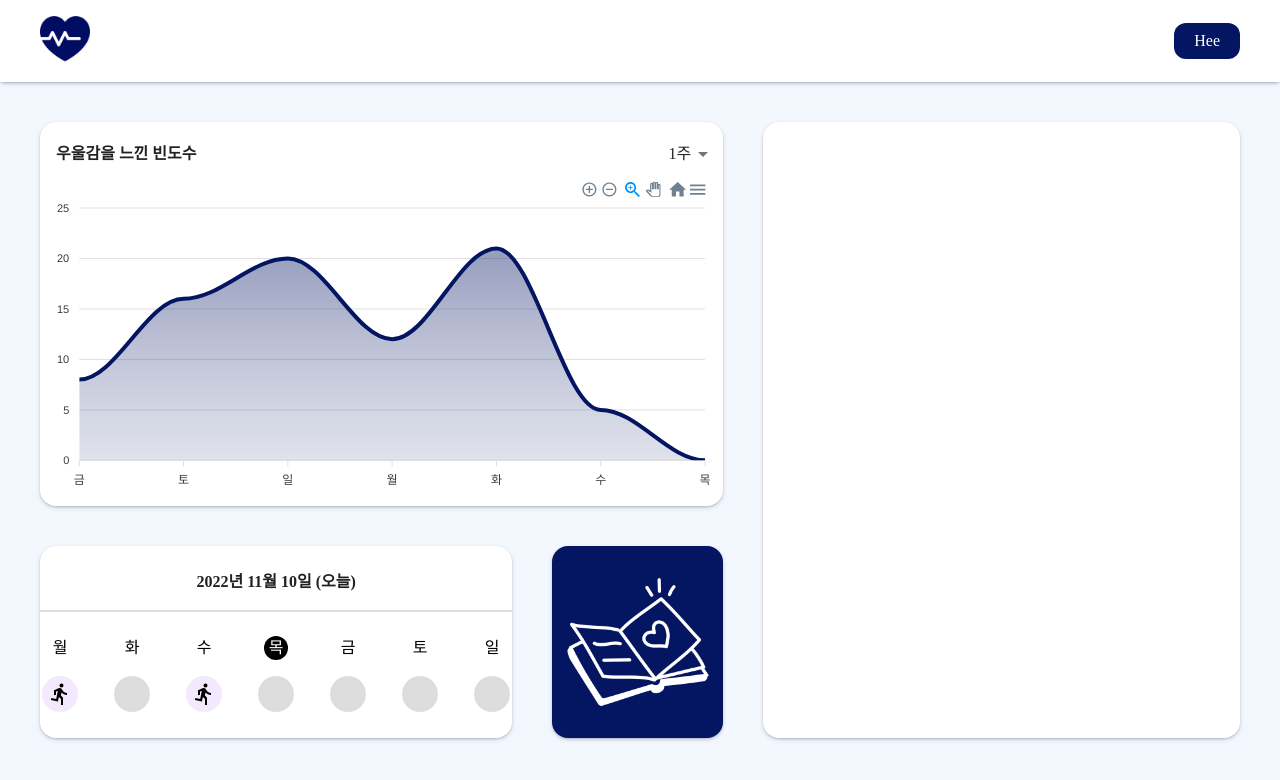
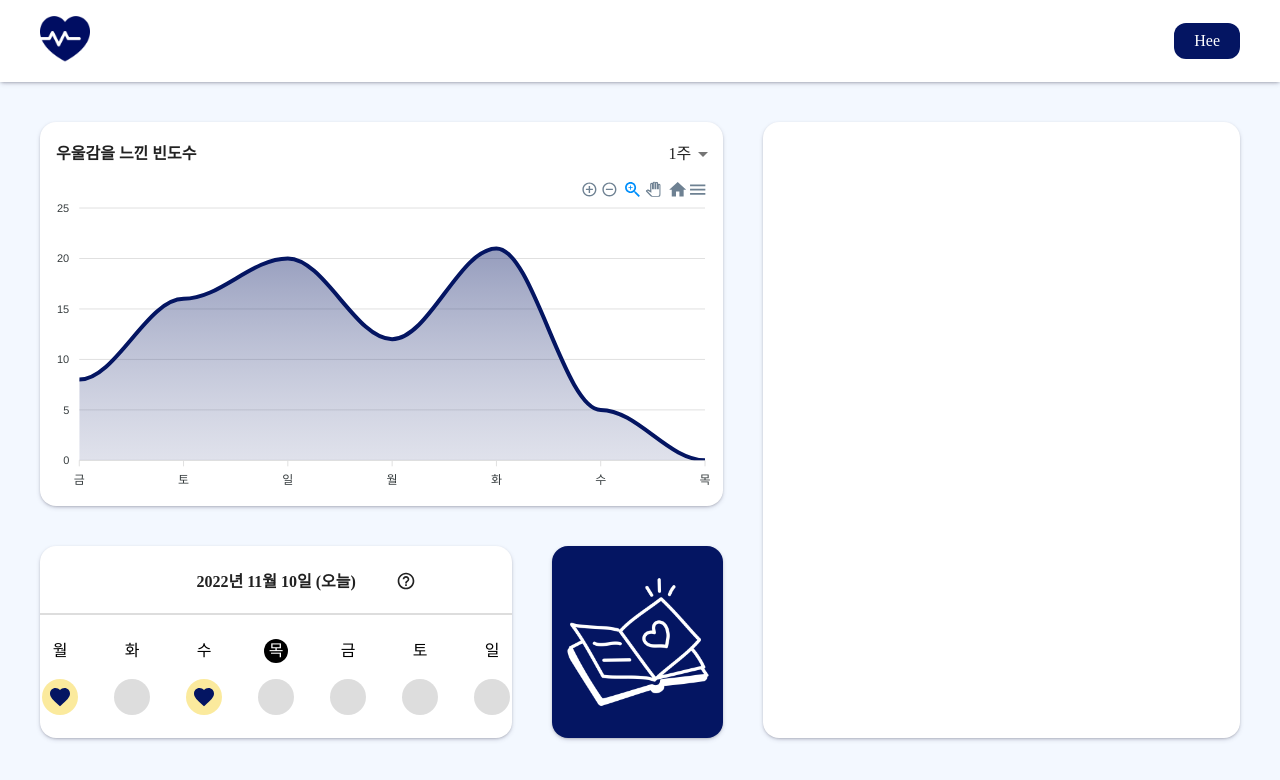
Before and after one commit to 0hee0/2022-HCI-Capstone, a React (Create React App) app in the folder comfort-fe/: page / in a window 1280 px wide. Shown: the top 780 px of the page. Built offline with nearby package versions, Linux system fonts and the light colour scheme; a web font is replaced by a local one.

Commit message:
feat: update checkbox style & add tooltip

```diff
--- a/comfort-fe/src/components/Checklist.js
+++ b/comfort-fe/src/components/Checklist.js
@@ -1,7 +1,9 @@
 import React, { useEffect, useState } from 'react';
 import { dateToString, getDays } from '../utils/format';
-import { Box, Typography, Stack, Button } from '@mui/material';
+import { Box, Typography, Stack, Button, Tooltip } from '@mui/material';
 import DirectionsRunIcon from '@mui/icons-material/DirectionsRun';
+import FavoriteIcon from '@mui/icons-material/Favorite';
+import HelpOutlineIcon from '@mui/icons-material/HelpOutline';
 
 
 function Checklist() {
@@ -29,8 +31,13 @@ function Checklist() {
 
     return (
         <Stack py={3} spacing={1} justifyContent="center" alignItems="center">
-            <Typography fontWeight="700">{dateToString(today)} (오늘)</Typography>
-            <hr style={{ width: "100%", border: "1px solid #dddddd", margin: "1rem 0" }} />
+            <Box>
+                <Typography fontWeight="700">{dateToString(today)} (오늘)</Typography>
+                <Tooltip title="아래 버튼을 클릭하여 활동 여부 기록합니다." placement="top" sx={{ position: "relative", bottom: 23, left: 200 }}>
+                    <HelpOutlineIcon fontSize="small" />
+                </Tooltip>
+            </Box>
+            <hr style={{ width: "100%", border: "1px solid #dddddd", margin: "-0.5rem 0 1rem 0" }} />
 
             <Stack direction="row" spacing={4.5}>
                 {days.map((day, index) =>
@@ -38,10 +45,10 @@ function Checklist() {
                         <Box sx={{ backgroundColor: index===3 ? "#000" : "#fff", width: "1.5rem", borderRadius: "100%", display: "flex", justifyContent: "center" }}>
                             <Typography color={index===3 ? "#fff" : "#000"}>{day.day}</Typography>
                         </Box>
-                        <Button onClick={handleClick(index)} color="secondary" sx={{ minWidth: "2.25rem", height: "2.25rem", borderRadius: "100%", padding: 0 }}>
+                        <Button onClick={handleClick(index)} color="primary" sx={{ minWidth: "2.25rem", height: "2.25rem", borderRadius: "100%", padding: 0 }}>
                             {flags[index] === true ?
                                 <Box sx={{ backgroundColor:  "accent.main", width: "2.25rem", height: "2.25rem", borderRadius: "100%", display: "flex", justifyContent: "center", alignItems: "center" }}>
-                                    <DirectionsRunIcon sx={{ color: "#000" }} />
+                                    <FavoriteIcon />
                                 </Box>
                             :
                                 <Box sx={{ backgroundColor: "#DDDDDD", width: "2.25rem", height: "2.25rem", borderRadius: "100%" }} />
--- a/comfort-fe/src/theme.js
+++ b/comfort-fe/src/theme.js
@@ -9,11 +9,11 @@ export const theme = {
             main: "#041562",
         },
         secondary: {
-            main: "#F3F8FF"
+            main: "rgb(232, 211, 255, 0.5)",
+            dark: "#E8D3FF"
         },
         accent: {
-            main: "rgb(232, 211, 255, 0.5)",
-            dark: "#E8D3FF"
+            main: "#FBEA9D",
         },
         background: {
             main: "#F3F8FF"
```
